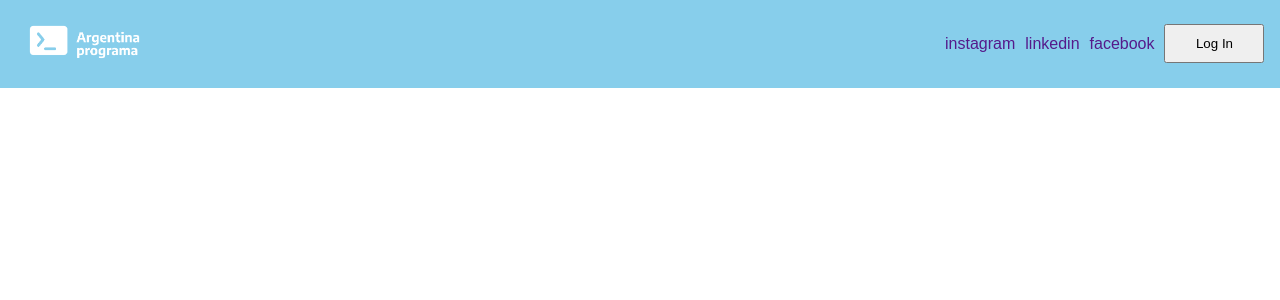
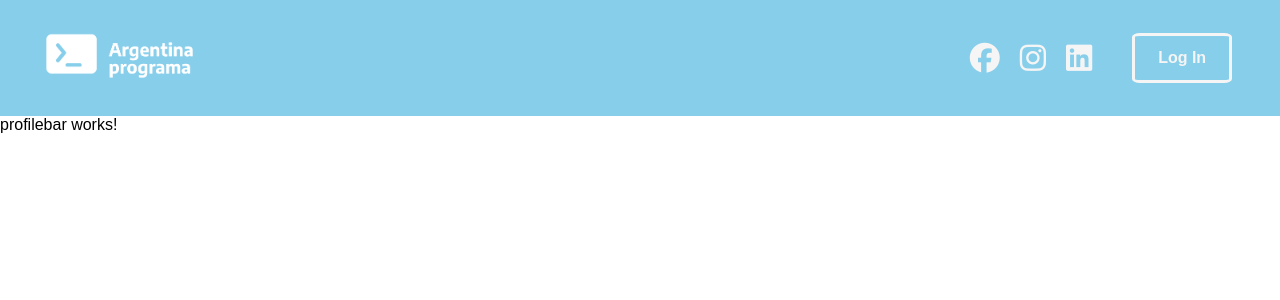
Before and after one commit to Nelkha/proyectofinalargprograma, an Angular app: page / in a window 1280 px wide. Shown: the top 300 px of the page. Built offline with nearby package versions, Linux system fonts and the light colour scheme.

Commit message:
supbar finalizada (maquetacion)

```diff
--- a/angular.json
+++ b/angular.json
@@ -27,9 +27,12 @@
               "src/assets"
             ],
             "styles": [
-              "src/styles.css"
+              "src/styles.css",
+              "node_modules/@fortawesome/fontawesome-free/css/all.css"
             ],
-            "scripts": []
+            "scripts": [
+              "node_modules/@fortawesome/fontawesome-free/css/all.css"
+            ]
           },
           "configurations": {
             "production": {
--- a/package.json
+++ b/package.json
@@ -18,6 +18,7 @@
     "@angular/platform-browser": "~13.3.0",
     "@angular/platform-browser-dynamic": "~13.3.0",
     "@angular/router": "~13.3.0",
+    "@fortawesome/fontawesome-free": "^6.1.2",
     "rxjs": "~7.5.0",
     "tslib": "^2.3.0",
     "zone.js": "~0.11.4"
--- a/src/app/app.module.ts
+++ b/src/app/app.module.ts
@@ -4,12 +4,14 @@ import { BrowserModule } from '@angular/platform-browser';
 import { AppComponent } from './app.component';
 import { HeaderComponent } from './components/header/header.component';
 import { SupBarComponent } from './components/sup-bar/sup-bar.component';
+import { ProfilebarComponent } from './components/profilebar/profilebar.component';
 
 @NgModule({
   declarations: [
     AppComponent,
     HeaderComponent,
-    SupBarComponent
+    SupBarComponent,
+    ProfilebarComponent
   ],
   imports: [
     BrowserModule
--- a/src/app/components/header/header.component.html
+++ b/src/app/components/header/header.component.html
@@ -1,3 +1,4 @@
 <header>
     <app-sup-bar></app-sup-bar>
+    <app-profilebar></app-profilebar>
 </header>
--- /dev/null
+++ b/src/app/components/profilebar/profilebar.component.html
@@ -0,0 +1 @@
+<p>profilebar works!</p>
--- /dev/null
+++ b/src/app/components/profilebar/profilebar.component.ts
@@ -0,0 +1,15 @@
+import { Component, OnInit } from '@angular/core';
+
+@Component({
+  selector: 'app-profilebar',
+  templateUrl: './profilebar.component.html',
+  styleUrls: ['./profilebar.component.css']
+})
+export class ProfilebarComponent implements OnInit {
+
+  constructor() { }
+
+  ngOnInit(): void {
+  }
+
+}
--- a/src/app/components/sup-bar/sup-bar.component.css
+++ b/src/app/components/sup-bar/sup-bar.component.css
@@ -4,22 +4,47 @@
     display: flex;
     justify-content: space-evenly;
     align-items:center ;
+    width: 100%;
 }
 .left img{
-  width: 15%;
+  width: 20%;
+  cursor: pointer;
 
 }
 .right{
-    display: flex;
-
-    align-items: center;
-}
-.right a{
-    margin-right: 10px;
+  display: flex;
+  justify-content: space-between;
+  align-items: center;
+   }
+.right i{
+    margin-right: 20px;
     text-decoration: none;
     cursor: pointer;
+    color:whitesmoke;
+    font-size: 30px;
+
+
 }
+
+
 input[type=button]{
     padding: 10px;
+    font-size: medium;
+    font-weight: 600;
     min-width: 100px;
+    min-height: 50px;
+    background: none;
+    border: whitesmoke 3px solid;
+    border-radius: 8%;
+    color: whitesmoke;
+    margin: 0 20px;
+    cursor:pointer;
+    transition-duration: 0.5s;
+
 }
+input[type=button]:hover{
+    background: whitesmoke;
+    box-shadow: 1px 1px gray;
+    color: skyblue;
+
+}
--- a/src/app/components/sup-bar/sup-bar.component.html
+++ b/src/app/components/sup-bar/sup-bar.component.html
@@ -3,9 +3,9 @@
     <img src="../../../assets/images/logo.png" alt="">
    </div>
    <div class="right">
-   <a href="">instagram</a>
-   <a href="">linkedin</a>
-   <a href="">facebook</a>
+   <i class="fa-brands fa-facebook"></i>
+   <i class="fa-brands fa-instagram"></i>
+   <i class="fa-brands fa-linkedin"></i>
    <input type="button" value="Log In">
 
    </div>
--- a/src/index.html
+++ b/src/index.html
@@ -5,9 +5,11 @@
   <title>Argfinal</title>
   <base href="/">
   <meta name="viewport" content="width=device-width, initial-scale=1">
+  <script src="https://kit.fontawesome.com/b7d51ecd69.js" crossorigin="anonymous"></script>
   <link rel="icon" type="image/x-icon" href="favicon.ico">
 </head>
 <body>
   <app-root></app-root>
+
 </body>
 </html>
```
Also changed, not shown: src/app/components/profilebar/profilebar.component.css (added), 2 other files (tests, documents, lock files or other folders).
